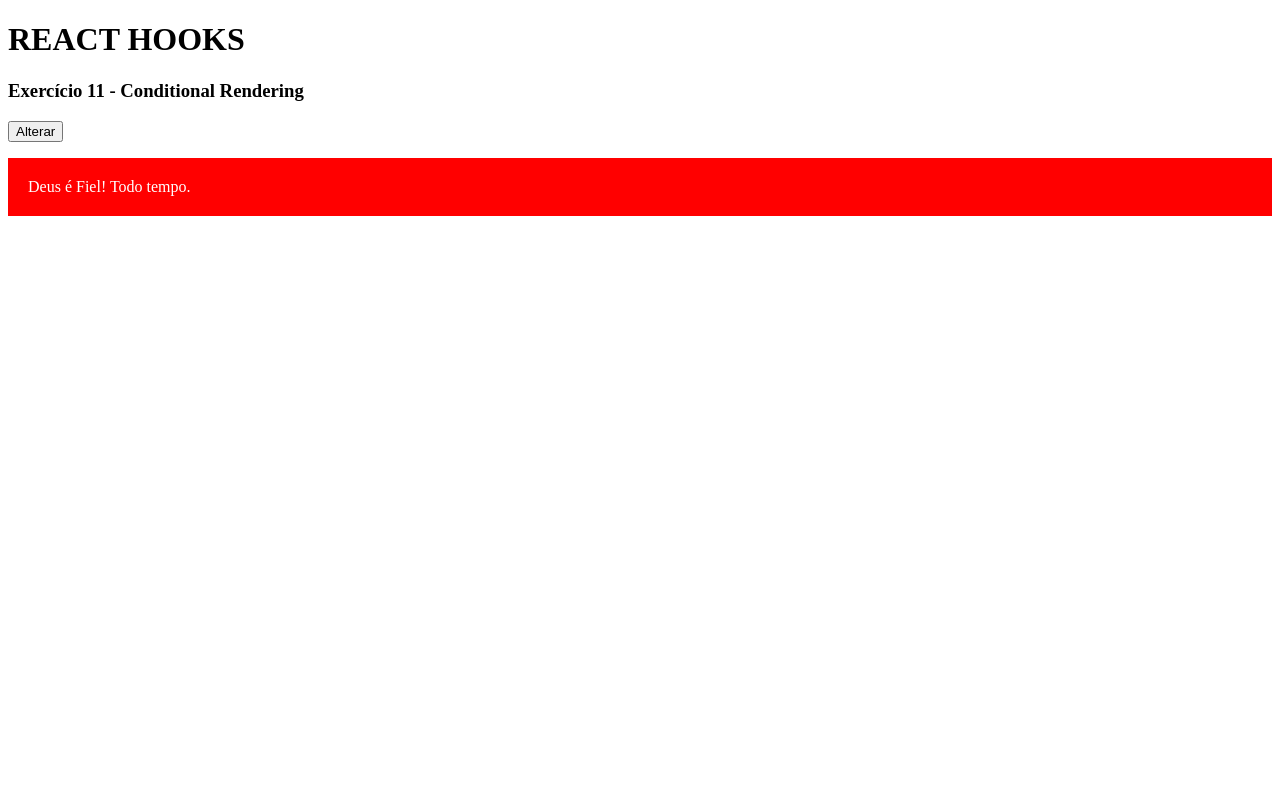
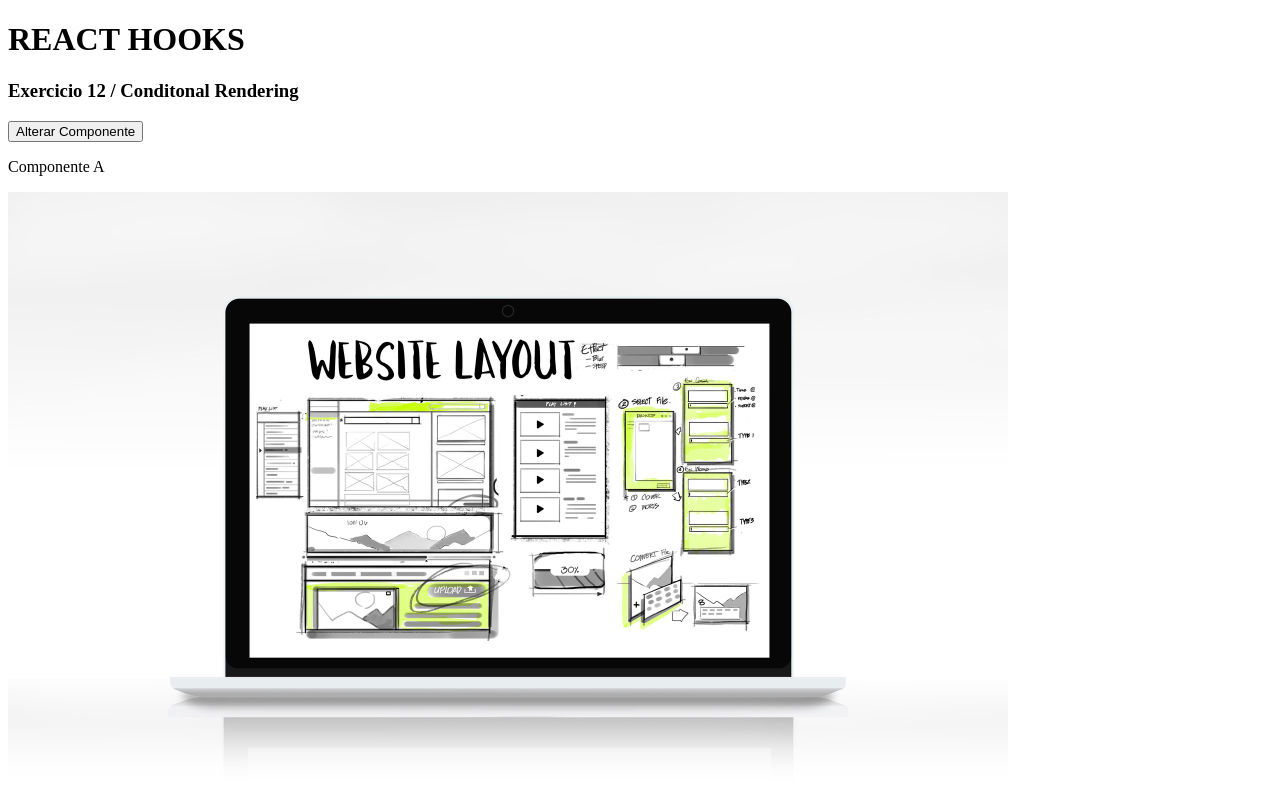
Before and after one commit to AlexFeitoza/react_next_hooks, a React (Vite) app: page / in a window 1280 px wide. Shown: the top 796 px of the page. Built offline with nearby package versions, Linux system fonts and the light colour scheme.

Commit message:
11_hooks

```diff
--- a/src/App.jsx
+++ b/src/App.jsx
@@ -5,8 +5,8 @@
 //import HookState04 from "./components/UseState_04"
 //import HookState08 from "./components/UseState_08"
 //import HookState10 from "./components/UseState_10"
-import HookState11 from "./components/UseState_11"
-
+//import HookState11 from "./components/UseState_11"
+import HookState12 from "./components/UseState_12"
 
 const App = () => {
 
@@ -23,7 +23,8 @@ const App = () => {
           {/*<HookState07 /> */}
           {/*<HookState08 /> */}
           {/*<HookState10 /> */}
-          <HookState11 />
+           {/*<HookState11 /> */}
+          <HookState12 />
         </>
     )
 }
--- a/src/components/UseState_11.jsx
+++ b/src/components/UseState_11.jsx
@@ -10,7 +10,7 @@ const HookState11 = () => {
     return(
 
         <>
-            <h3>Exercício 11 - Conditional Rendering </h3>
+            <h3>Exercício 11 - Conditional Rendering - Change CSS class</h3>
             <button onClick={() => setState(!state)}>Alterar</button>
             <p className={`paragrafo ${state ? class1 : class2}`}>Deus é Fiel! Todo tempo.</p>
         </>
--- /dev/null
+++ b/src/components/UseState_12.jsx
@@ -0,0 +1,22 @@
+import { useState } from "react"
+import UseState12a from "./UseState_12a";
+import UseState12b from "./UseState_12b";
+
+const HookState12 = () => {
+
+    const [state,setState] = useState(true);
+
+    const componentA = () => <UseState12a/>
+    const componentB = () => <UseState12b/>
+
+    return(
+        <>
+            <h3>Exercicio 12 / Conditonal Rendering</h3>
+            <button onClick={() => setState(!state)}>Alterar Componente</button>
+            {state ? componentA() : componentB()}
+
+        </>
+    );
+};
+
+export default HookState12
--- /dev/null
+++ b/src/components/UseState_12a.jsx
@@ -0,0 +1,10 @@
+const UseState12a = () => {
+    return(
+        <>
+            <p>Componente A</p>
+            <img src="src/assets/image/1.jpg" alt="" />
+        </>
+    )
+}
+
+export default UseState12a
--- /dev/null
+++ b/src/components/UseState_12b.jsx
@@ -0,0 +1,10 @@
+const UseState12b = () => {
+    return(
+        <>
+            <p>Componente B</p>
+            <img src="src/assets/image/6.jpg" alt="" />
+        </>
+    )
+}
+
+export default UseState12b
```
Also changed, not shown: src/assets/image/1.jpg (added), src/assets/image/6.jpg (added).
